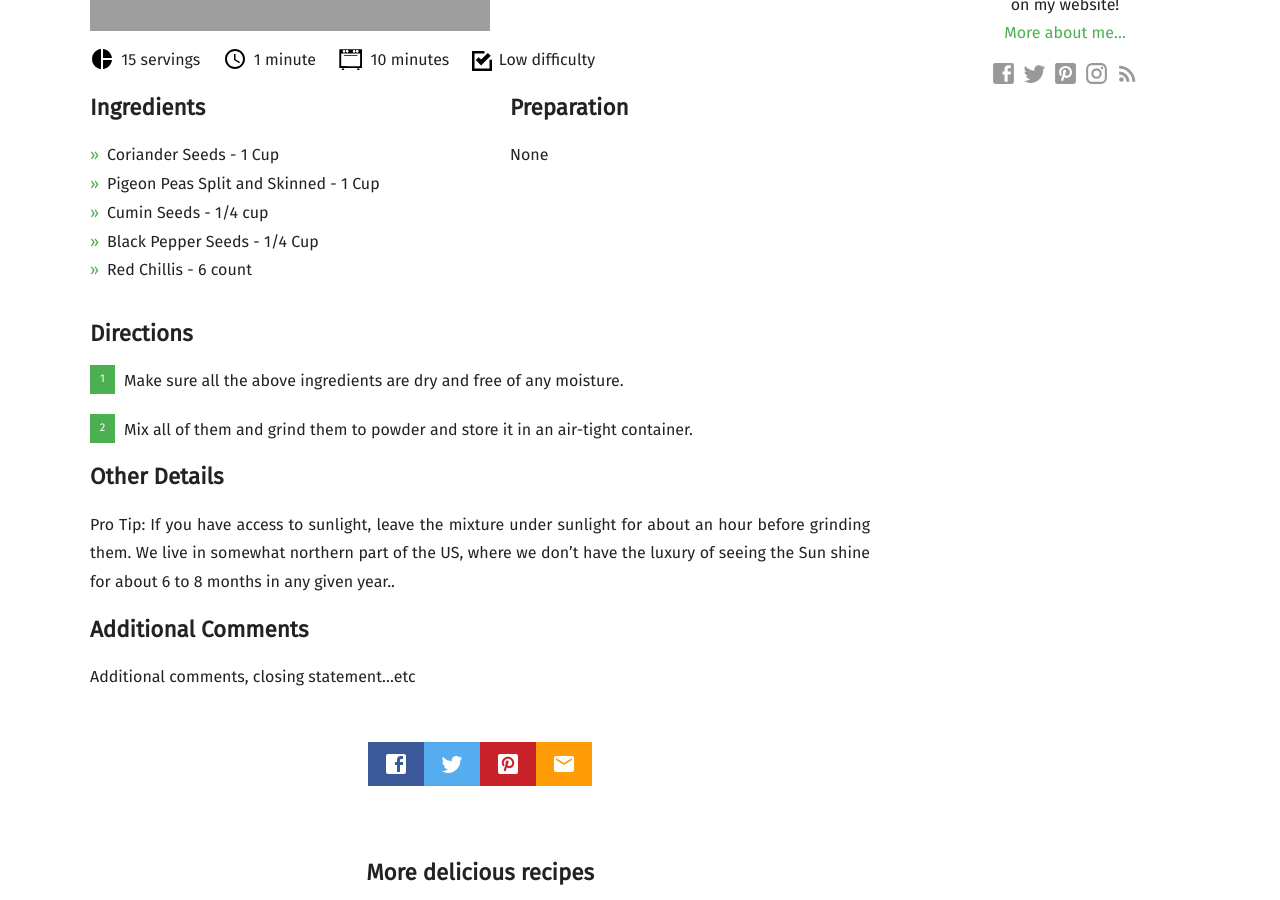
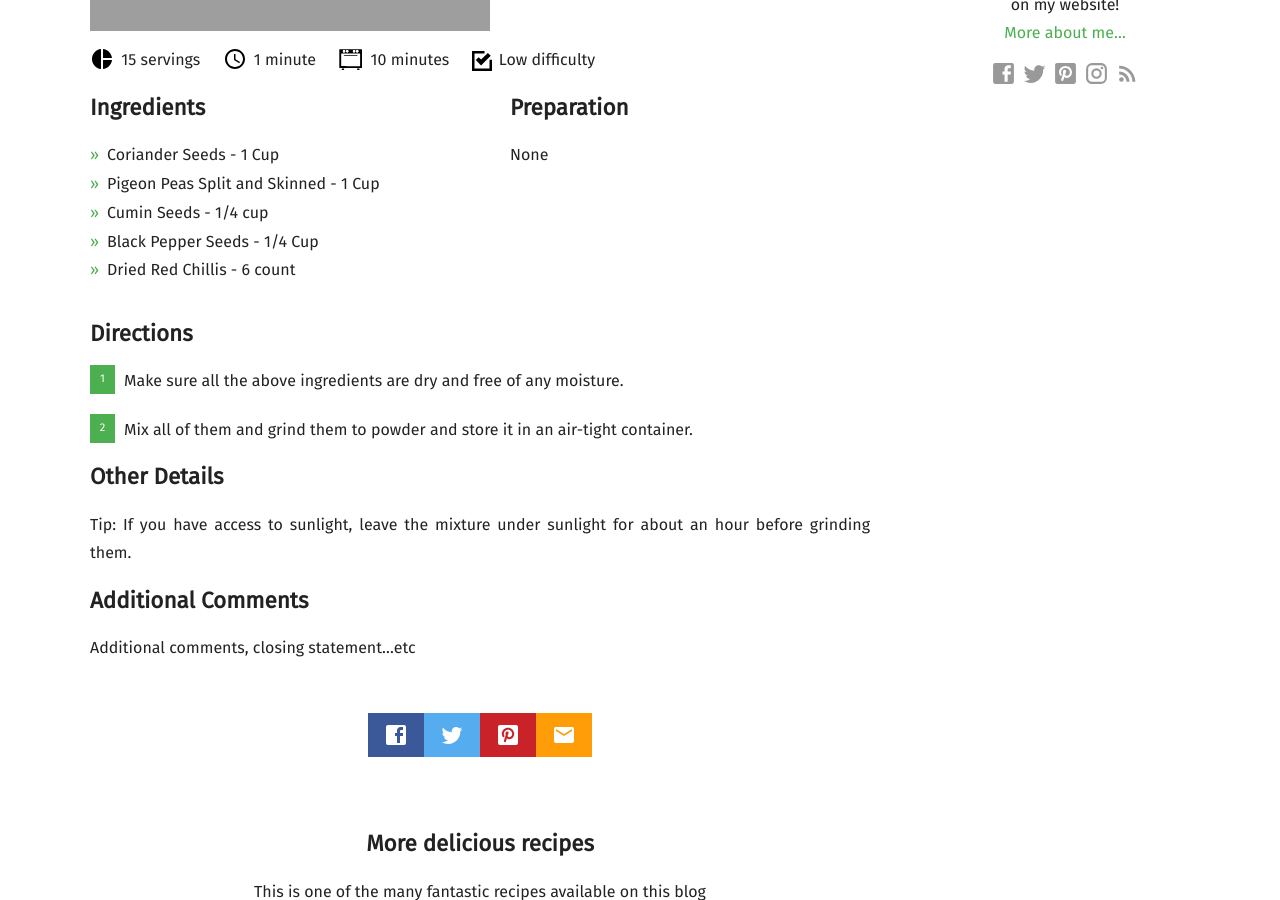
Before and after one commit to mallikasdishes/github.io, a Jekyll site: the page built from _posts/2019-02-18-rasam-powder.md, in a window 1280 px wide and 900 px high, scrolled down 722 px. Built offline with Jekyll 4.4.1, drawn with Linux system fonts in a browser that asks for light colours; nearby versions of some CDN libraries; some web fonts are replaced; comment, search, counter and statistics services are not loaded.

Commit message:
Update 2019-02-18-rasam-powder.md

```diff
--- a/_posts/2019-02-18-rasam-powder.md
+++ b/_posts/2019-02-18-rasam-powder.md
@@ -16,14 +16,14 @@
       * Pigeon Peas Split and Skinned - 1 Cup
       * Cumin Seeds - 1/4 cup
       * Black Pepper Seeds - 1/4 Cup
-      * Red Chillis - 6 count
+      * Dried Red Chillis - 6 count
   directions_markdown: |-
       1. Make sure all the above ingredients are dry and free of any moisture.
       2. Mix all of them and grind them to powder and store it in an air-tight container.
   preparation_details: |-
       None
   other_details: |-
-      Pro Tip: If you have access to sunlight, leave the mixture under sunlight for about an hour before grinding them. We live in somewhat northern part of the US, where we don't have the luxury of seeing the Sun shine for about 6 to 8 months in any given year..
+      Tip: If you have access to sunlight, leave the mixture under sunlight for about an hour before grinding them.
   additional_comments: |-
       Additional comments, closing statement...etc
 ---
```
